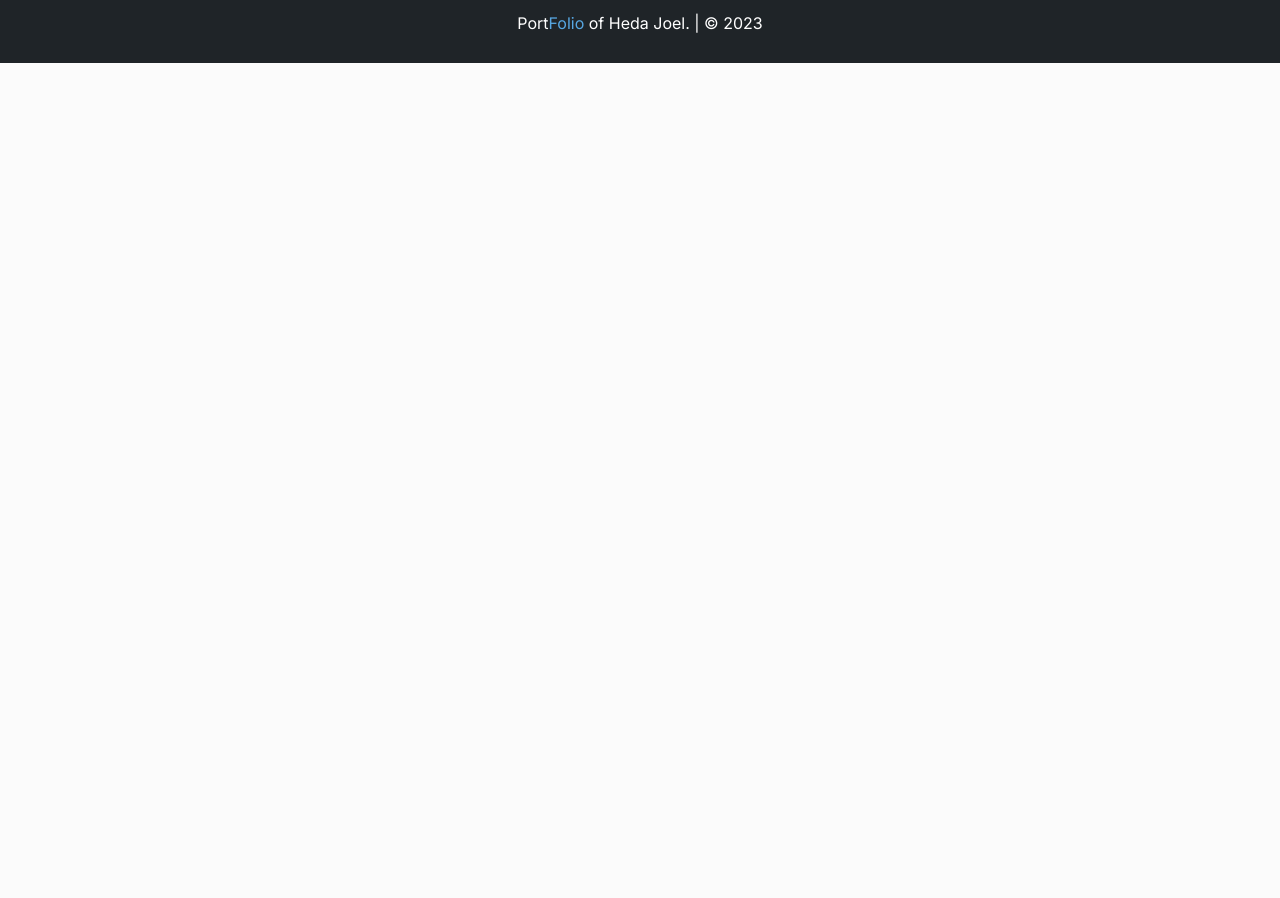
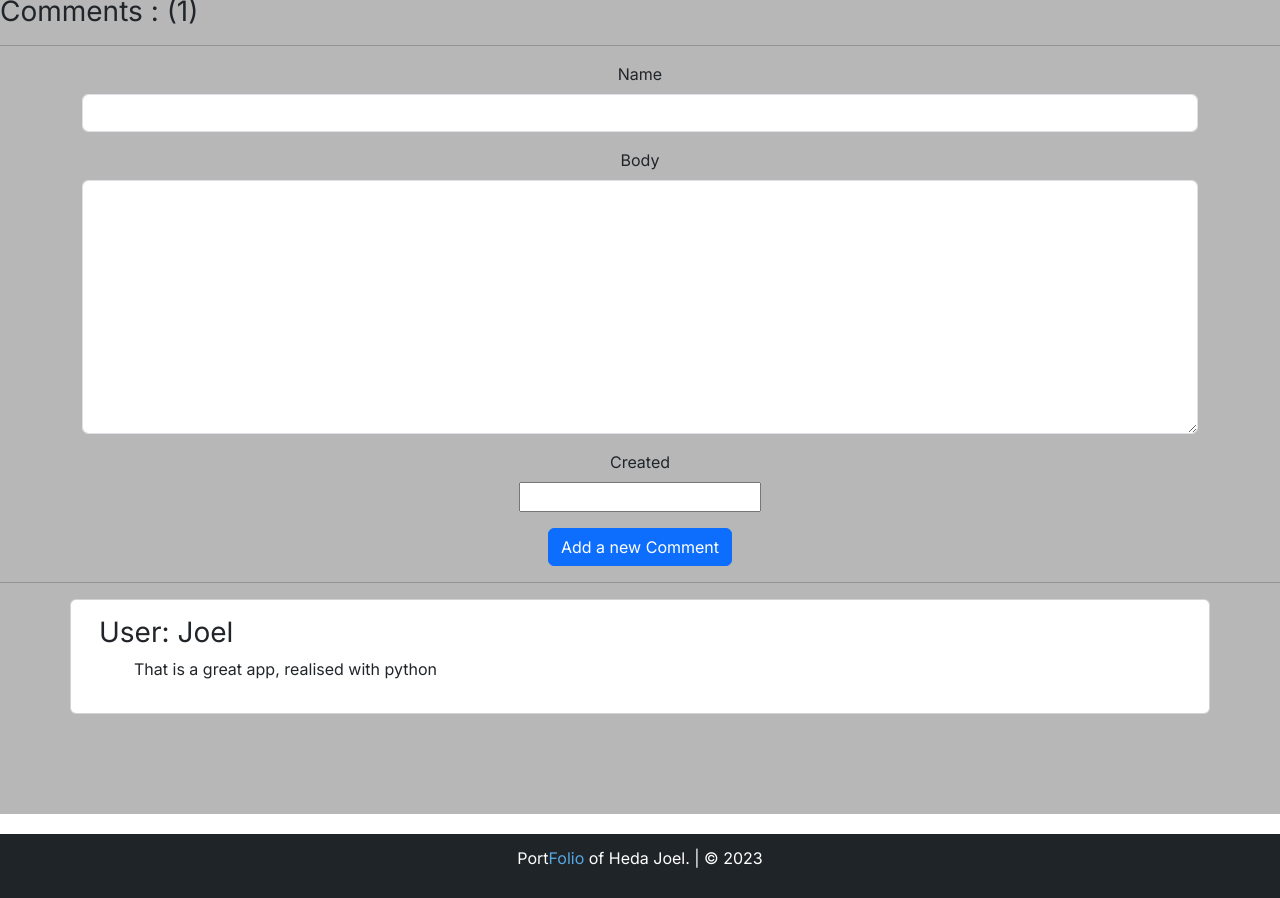
Before and after one commit to htankeu/My_PortFolio, a Django app: page /project/02286e20-2157-43d0-89c0-08fdd64077ce/ in a window 1280 px wide. Shown: the part 822-1720 px from the top of the page. Before the commit the page ends 885 px from the top, so only its background shows below. Run offline with Django 4.2, Linux system fonts and the light colour scheme; data comes from the database, SQL or seed files in the repository; both versions use the stored data as it was after the commit; some libraries are stand-ins or nearby versions.

Commit message:
form to add endorsement and comment on project

```diff
--- a/portFolioWebSite/base/admin.py
+++ b/portFolioWebSite/base/admin.py
@@ -2,10 +2,12 @@
 
 # Register your models here.
 
-from .models import Project, Skill, Tag, SprachSkills, Message
+from .models import Project, Skill, Tag, SprachSkills, Message, Endorsement, comment
 
 admin.site.register(Project)
 admin.site.register(Skill)
 admin.site.register(Tag)
 admin.site.register(SprachSkills)
 admin.site.register(Message)
+admin.site.register(Endorsement)
+admin.site.register(comment)
--- a/portFolioWebSite/base/form.py
+++ b/portFolioWebSite/base/form.py
@@ -1,5 +1,5 @@
 from django.forms import ModelForm
-from .models import  Project, Message, Skill
+from .models import  Project, Message, Skill, Endorsement, comment
 
 
 class ProjectForm(ModelForm):
@@ -39,3 +39,29 @@
         super(SkillForm, self).__init__(*args, **kwargs)
         self.fields['title'].widget.attrs.update({'class': 'from-control'})
         self.fields['body'].widget.attrs.update({'class': 'from-control'})
+
+
+class EndorsementForm(ModelForm):
+
+    class Meta:
+        model = Endorsement
+        fields = '__all__'
+        exclude = ['featured']
+
+    def __init__(self, *args, **kwargs):
+        super(EndorsementForm, self).__init__(*args, **kwargs)
+        self.fields['name'].widget.attrs.update({'class': 'form-control'})
+        self.fields['body'].widget.attrs.update({'class': 'form-control'})
+
+
+class commentForm(ModelForm):
+
+    class Meta:
+        model = comment
+        fields = '__all__'
+        exclude = ['project']
+
+    def __init__(self, *args, **kwargs):
+        super(commentForm, self).__init__(*args, **kwargs)
+        self.fields['name'].widget.attrs.update({'class': 'form-control'})
+        self.fields['body'].widget.attrs.update({'class': 'form-control'})
--- a/portFolioWebSite/base/models.py
+++ b/portFolioWebSite/base/models.py
@@ -61,3 +61,23 @@
 
     def __str__(self):
         return self.name
+
+
+
+class Endorsement(models.Model):
+    name = models.CharField(max_length=200, null=True)
+    body = models.TextField()
+    featured = models.BooleanField(default=False)
+    approved = models.BooleanField(default=False, null=True)
+
+    def __str__(self):
+        return self.body[0:50]
+
+class comment(models.Model):
+    project = models.ForeignKey(Project, on_delete=models.CASCADE)
+    name = models.CharField(max_length=200)
+    body = models.TextField(null=True, blank=True)
+    created = models.DateTimeField(null=True)
+
+    def __str__(self):
+        return self.name
--- a/portFolioWebSite/base/templates/base/main.html
+++ b/portFolioWebSite/base/templates/base/main.html
@@ -13,6 +13,7 @@
     <script src="https://kit.fontawesome.com/a076d05399.js"></script>
     <script src="https://code.jquery.com/jquery-3.5.1.min.js"></script>
     <script src="https://cdnjs.cloudflare.com/ajax/libs/typed.js/2.0.12/typed.min.js"></script>
+    <link rel="stylesheet" href="https://cdn.jsdelivr.net/npm/bootstrap-icons@1.11.1/font/bootstrap-icons.css">
     <link href="https://cdn.jsdelivr.net/npm/bootstrap@5.3.1/dist/css/bootstrap.min.css" rel="stylesheet" integrity="sha384-4bw+/aepP/YC94hEpVNVgiZdgIC5+VKNBQNGCHeKRQN+PtmoHDEXuppvnDJzQIu9" crossorigin="anonymous">
     <script src="{% static 'scripts/script.js' %}" async></script>
 </head>
--- a/portFolioWebSite/base/templates/base/project.html
+++ b/portFolioWebSite/base/templates/base/project.html
@@ -4,11 +4,46 @@
             <a class="btn btn-warning" href="{% url 'edit-project' project.id %}">Edit</a>
 
     <div class="oneProject">
+
         <img src="{{  project.thumbnail.url }}" alt="{{ project.id }}">
 
         <h1>{{ project.title }}</h1>
 
         <hr>
         <p>{{ project.body| safe}}</p>
+
+        <div class="comments-container">
+            <h3 class="comment-count">Comments : ({{ count }})</h3>
+            <hr>
+
+            <div class="container">
+                <form method="POST" enctype="multipart/form-data">
+                    {% csrf_token %}
+        {#        to show the CKEditor into the page of edit#}
+                    {{ form.media }}
+                    {% for field in form %}
+                        <div class="mb-3">
+                            <label for="aa" class="form-label">{{ field.label }}</label>
+                            {{ field }}
+                        </div>
+                    {% endfor %}
+
+                    <input class="btn btn-primary" type="submit" value="Add a new Comment">
+                </form>
+            </div>
+
+            <hr>
+
+            {% for comment in comments %}
+                <div class=" container card my-t comment-card">
+                    <div class="card-body">
+                        <h3>User: {{ comment.name }}</h3>
+                        <p class="comment-text">{{ comment.body }}</p>
+                    </div>
+                </div>
+
+            {% endfor %}
+        </div>
+
     </div>
 {% endblock content %}
--- a/portFolioWebSite/base/urls.py
+++ b/portFolioWebSite/base/urls.py
@@ -10,4 +10,5 @@
     path('inbox/', views.inboxPage, name="inbox"),
     path('message/<str:pk>/', views.messagePage, name="message"),
     path('addSkill/', views.addSkill, name="add-skill"),
+    path('addEndorsement/', views.addEndorsements, name="add-endorsement"),
 ]
--- a/portFolioWebSite/base/views.py
+++ b/portFolioWebSite/base/views.py
@@ -1,7 +1,7 @@
 from django.contrib import messages
 from django.shortcuts import render, redirect
-from .models import Project, Skill, SprachSkills, Message
-from .form import ProjectForm, MessageForm, SkillForm
+from .models import Project, Skill, SprachSkills, Message, Endorsement
+from .form import ProjectForm, MessageForm, SkillForm, EndorsementForm, commentForm
 
 # Create your views here.
 
@@ -10,6 +10,7 @@
     projects = Project.objects.all()
     skills = Skill.objects.all()
     sprachSkills = SprachSkills.objects.all()
+    endorsements = Endorsement.objects.filter(approved=True)
     form = MessageForm()
 
     if request.method == 'POST':
@@ -18,13 +19,27 @@
             form.save()
             messages.success(request, 'Message is successfully sent')
 
-    context = {'projects': projects, 'skills': skills, 'sprachSkills': sprachSkills, 'messageForm': form}
+    context = {'projects': projects, 'skills': skills, 'sprachSkills': sprachSkills, 'messageForm': form, 'endorsements':endorsements}
     return render(request, 'base/index.html', context)
 
 def projectPage(request, pk):
     project = Project.objects.get(id=pk)
+    count = project.comment_set.count()
+    comments = project.comment_set.all().order_by('-created')
+    form = commentForm()
 
-    return render(request, 'base/project.html', {'project': project})
+    if request.method == 'POST':
+        form = commentForm(request.POST)
+        if form.is_valid():
+            comment = form.save(commit=False)
+            comment.project = project
+            comment.save()
+            messages.success(request, "Thanks for Comment!")
+            redirect('project')
+
+    context = {'project': project, 'count': count, 'comments': comments, 'form': form}
+
+    return render(request, 'base/project.html', context)
 
 def addProject(request):
     form = ProjectForm()
@@ -75,3 +90,14 @@
             return redirect('home')
     context = {'form':form}
     return render(request, 'base/skill_form.html', context)
+
+def addEndorsements(request):
+    form = EndorsementForm()
+    if(request.method == 'POST'):
+        form = EndorsementForm(request.POST)
+        if form.is_valid():
+            form.save()
+            messages.success(request, "Thank you, your endorsement was successfully added!")
+            return redirect('home')
+    context = {'form': form}
+    return render(request, 'base/endorsement_form.html', context)
--- a/portFolioWebSite/static/styles/style.css
+++ b/portFolioWebSite/static/styles/style.css
@@ -4,8 +4,22 @@
 }
 
 body{
-    background: #ECECEC;
+    background: #9a9999;
 }
+
+.containPart{
+    background-color: #d9d6d6;
+    padding: 30px 90px;
+    margin: 30px 0;
+}
+
+.my-t{
+    background-color: #FFFFFF;
+}
+
+/*section{*/
+/*    background: #9a9999;*/
+/*}*/
 
 .navigation-bar{
     border: 1px solid #1F2428;
@@ -268,10 +297,38 @@
     margin:0 auto ;
 }
 
+.container-endorsement{
+    background-color: #cecece;
+    padding: 15px 0;
+    margin-bottom: 50px;
+}
+
+.endorsement{
+    padding: 10px 0px;
+    margin: 30px 30px;
+}
+
+.endor-sub, .sub-comment{
+    display: flex;
+    flex-direction: row;
+    justify-content: space-between;
+}
+
+.endorBt{
+    margin-right: 15px;
+}
+
+.endor-sub h5 a{
+    text-decoration: none;
+    font-style: italic;
+}
+
 /*Css for a shown of one project*/
 .oneProject{
     align-items: center;
     text-align: center;
+    background-color: #b7b7b7;
+    padding-bottom: 80px;
 }
 .oneProject img{
     width: 60%;
@@ -298,6 +355,21 @@
 footer span:nth-child(1){
     color: #57A7E2;
 }
+
+/*project css*/
+.comment-count{
+  text-align: left;
+}
+
+.comment-card{
+    text-align: left;
+    margin-bottom: 20px;
+}
+.comment-text{
+    margin-left: 35px;
+}
+
+
 
 @media(max-width:900px) {
     .hero-content-intro{
```
Also changed, not shown: other parts of portFolioWebSite/static/styles/style.css (+27 -12 lines), portFolioWebSite/base/templates/base/endorsement_form.html (added, +25 -0 lines), portFolioWebSite/base/templates/base/index.html (+20 -8 lines), portFolioWebSite/db.sqlite3.
